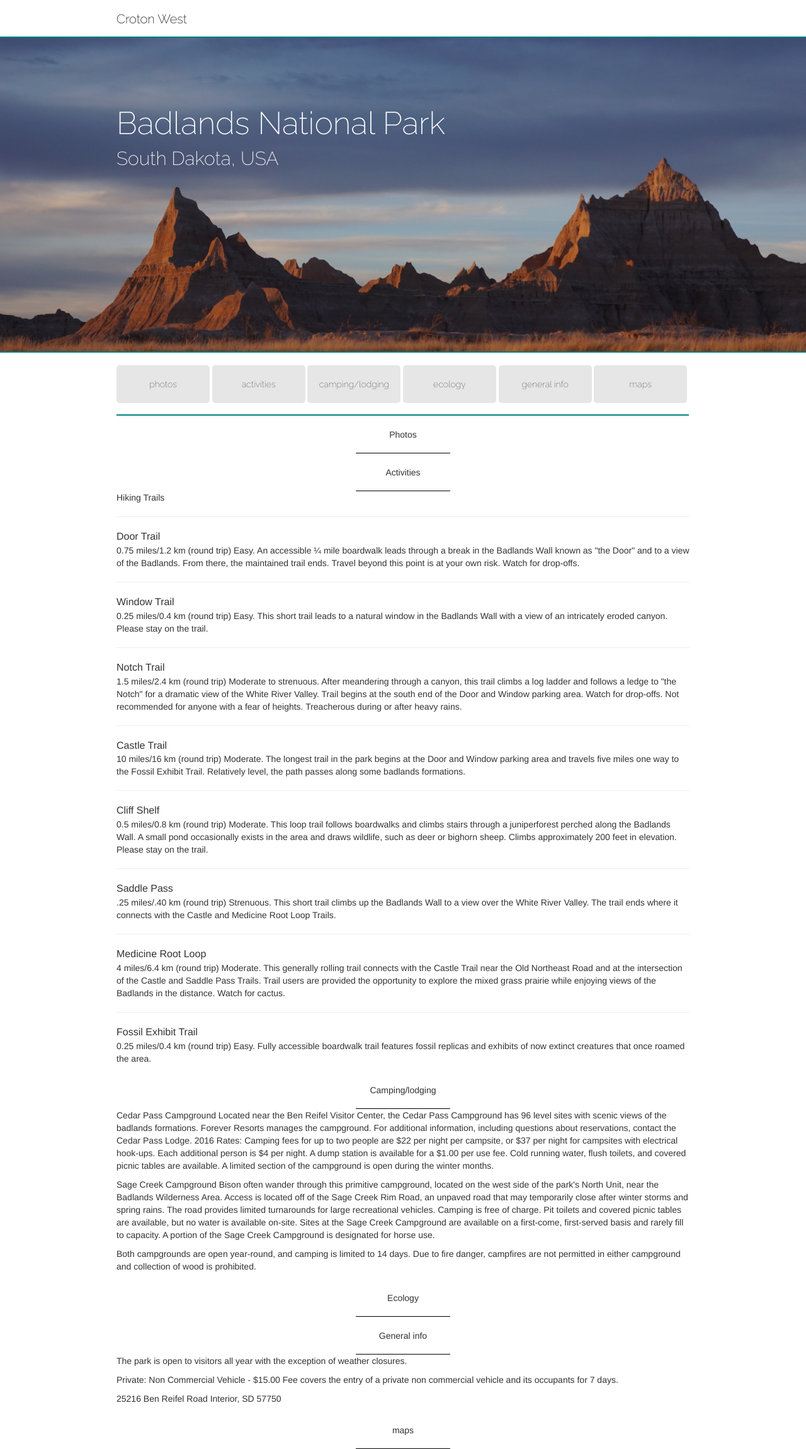
After one commit to alexbeer/crotonwest, a Rails app: page /guideexample in a window 1280 px wide. The commit adds this page. Shown: the whole page at 63% size. Run offline with Rails 7, Linux system fonts and the light colour scheme; style sheets or scripts are compiled from the project's sources; some libraries are stand-ins or nearby versions.

Commit message:
trying to sync

```diff
--- a/app/assets/stylesheets/application.css
+++ b/app/assets/stylesheets/application.css
@@ -17,6 +17,11 @@
    margin:0;
    background-color: white;
    min-width: 910px;
+   font-family: raleway ;
+ }
+ .body_squeeze{
+   margin:auto;
+   width:910px;
  }
  #navbar{
    height:60px;
--- /dev/null
+++ b/app/assets/stylesheets/bootstrap_and_customization.css.scss
@@ -0,0 +1,14 @@
+
+
+
+
+
+
+
+
+
+
+
+
+
+@import 'bootstrap';
--- a/app/assets/stylesheets/galleries.css
+++ b/app/assets/stylesheets/galleries.css
@@ -11,7 +11,6 @@ text-align: center;
   font-family:helvetica;
   opacity:.7;
 }
-
 .photo{
   max-width:910px;
   max-height:94vh;
--- a/app/assets/stylesheets/storyguides.css
+++ b/app/assets/stylesheets/storyguides.css
@@ -13,10 +13,6 @@
   text-decoration: none;
   font-size:26px;
 }
-
-
-
-
 .story_pages_title{
   width:910px;
   font-size:24px;
@@ -25,3 +21,62 @@
   line-height: 100px;
   font-family: raleway;
 }
+.guide_title{
+  width:910px;
+  color:white;
+  font-size:50px;
+  margin:auto;
+  padding-top: 100px;
+}
+.guide_title_location{
+  font-size:30px;
+  width:910px;
+  margin: auto;
+  color:white;
+
+}
+.guide_title_image{
+  background-image: url(badlandsbg.jpg);
+  background-size:cover;
+  height:500px;
+  border-bottom:2px solid teal;
+}
+.guide_navbar{
+  width:909px;
+  height:100px;
+  border-bottom:2px solid teal;
+
+}
+
+.guide_nav{
+  margin-top:20px;
+  height:60px;
+  line-height: 60px;
+  color:rgba(0,0,0,.6);
+  width:148px;
+  text-align: center;
+  background-color:rgba(230,230,230,1.0);
+  display: inline-block;
+  border-radius:5px;
+
+}
+.guide_nav:hover{
+  background-color:black;
+  color:white;
+}
+.guide_topic{
+  width:100%;
+  font-family: helvetica;
+}
+.guide_topic_title{
+  height:60px;
+  line-height: 60px;
+  margin:auto;
+  text-align: center;
+  width:150px;
+  border-bottom: 1px solid black;
+}
+
+.trail_name{
+  font-size:16px;
+}
--- /dev/null
+++ b/app/views/pages/guideexample.html.erb
@@ -0,0 +1,102 @@
+
+
+<div class="guide_title_image">
+  <div class="guide_title">Badlands National Park</div>
+  <div class="guide_title_location">South Dakota, USA</div>
+</div>
+<div class="body_squeeze">
+  <div class="guide_navbar">
+    <a href="#photos"><div class="guide_nav">photos</div></a>
+    <a href="#activities"><div class="guide_nav">activities</div></a>
+    <a href="#camping_lodging"><div class="guide_nav">camping/lodging</div></a>
+    <a href="#ecology"><div class="guide_nav">ecology</div></a>
+    <a href="#general_info"><div class="guide_nav">general info</div></a>
+    <a href="#maps"><div class="guide_nav">maps</div></a>
+  </div>
+
+  <div class="guide_topic" id="activities">
+
+    <div class="guide_topic" id="photos">
+      <div class="guide_topic_title">Photos</div>
+    </div>
+
+
+    <div class="guide_topic_title">Activities</div>
+
+    <p>Hiking Trails
+<hr>
+<div class="trail_name">Door Trail</div>
+0.75 miles/1.2 km (round trip)
+Easy. An accessible ¼ mile boardwalk leads through a break in the Badlands Wall known as "the Door" and to a view of the Badlands. From there, the maintained trail ends. Travel beyond this point is at your own risk. Watch for drop-offs.
+
+<hr>
+<div class="trail_name">Window Trail</div>
+0.25 miles/0.4 km (round trip)
+Easy. This short trail leads to a natural window in the Badlands Wall with a view of an intricately eroded canyon. Please stay on the trail.
+<hr>
+<div class="trail_name">Notch Trail</div>
+1.5 miles/2.4 km (round trip)
+Moderate to strenuous. After meandering through a canyon, this trail climbs a log ladder and follows a ledge to "the Notch" for a dramatic view of the White River Valley. Trail begins at the south end of the Door and Window parking area. Watch for drop-offs. Not recommended for anyone with a fear of heights. Treacherous during or after heavy rains.
+<hr>
+<div class="trail_name">Castle Trail</div>
+10 miles/16 km (round trip)
+Moderate. The longest trail in the park begins at the Door and Window parking area and travels five miles one way to the Fossil Exhibit Trail. Relatively level, the path passes along some badlands formations.
+<hr>
+<div class="trail_name">Cliff Shelf</div>
+0.5 miles/0.8 km (round trip)
+Moderate. This loop trail follows boardwalks and climbs stairs through a juniperforest perched along the Badlands Wall. A small pond occasionally exists in the area and draws wildlife, such as deer or bighorn sheep. Climbs approximately 200 feet in elevation. Please stay on the trail.
+<hr>
+<div class="trail_name">Saddle Pass</div>
+.25 miles/.40 km (round trip)
+Strenuous. This short trail climbs up the Badlands Wall to a view over the White River Valley. The trail ends where it connects with the Castle and Medicine Root Loop Trails.
+<hr>
+<div class="trail_name">Medicine Root Loop</div>
+4 miles/6.4 km (round trip)
+Moderate. This generally rolling trail connects with the Castle Trail near the Old Northeast Road and at the intersection of the Castle and Saddle Pass Trails. Trail users are provided the opportunity to explore the mixed grass prairie while enjoying views of the Badlands in the distance. Watch for cactus.
+<hr>
+<div class="trail_name">Fossil Exhibit Trail</div>
+0.25 miles/0.4 km (round trip)
+Easy. Fully accessible boardwalk trail features fossil replicas and exhibits of now extinct creatures that once roamed the area. </p>
+
+
+  </div>
+  <div class="guide_topic" id="camping_lodging">
+    <div class="guide_topic_title">Camping/lodging</div>
+
+    <p>Cedar Pass Campground
+    Located near the Ben Reifel Visitor Center, the Cedar Pass Campground has 96 level sites with scenic views of the badlands formations. Forever Resorts manages the campground. For additional information, including questions about reservations, contact the Cedar Pass Lodge.
+    2016 Rates: Camping fees for up to two people are $22 per night per campsite, or $37 per night for campsites with electrical hook-ups. Each additional person is $4 per night. A dump station is available for a $1.00 per use fee. Cold running water, flush toilets, and covered picnic tables are available.
+    A limited section of the campground is open during the winter months.</p>
+
+    <p>Sage Creek Campground
+
+    Bison often wander through this primitive campground, located on the west side of the park's North Unit, near the Badlands Wilderness Area. Access is located off of the Sage Creek Rim Road, an unpaved road that may temporarily close after winter storms and spring rains. The road provides limited turnarounds for large recreational vehicles. Camping is free of charge. Pit toilets and covered picnic tables are available, but no water is available on-site. Sites at the Sage Creek Campground are available on a first-come, first-served basis and rarely fill to capacity. A portion of the Sage Creek Campground is designated for horse use.</p>
+
+    <p>Both campgrounds are open year-round, and camping is limited to 14 days. Due to fire danger, campfires are not permitted in either campground and collection of wood is prohibited.</p>
+
+
+  </div>
+  <div class="guide_topic" id="ecology">
+    <div class="guide_topic_title">Ecology</div>
+  </div>
+
+  <div class="guide_topic" id="general_info">
+    <div class="guide_topic_title">General info</div>
+    <p>The park is open to visitors all year with the exception of weather closures.</p>
+
+    <p>Private: Non Commercial Vehicle - $15.00
+Fee covers the entry of a private non commercial vehicle and its occupants for 7 days.</p>
+
+<p>25216 Ben Reifel Road
+Interior, SD 57750 </p>
+
+
+
+
+  </div>
+  <div class="guide_topic" id="maps">
+    <div class="guide_topic_title">maps</div>
+  </div>
+
+
+</div>
--- a/config/routes.rb
+++ b/config/routes.rb
@@ -16,6 +16,8 @@ Rails.application.routes.draw do
   get "stories" => "pages#stories"
 
   get "guides" => "pages#guides"
+
+  get "guideexample" => "pages#guideexample"
   # The priority is based upon order of creation: first created -> highest priority.
   # See how all your routes lay out with "rake routes".
 
```
Also changed, not shown: Gemfile, Gemfile.lock, app/assets/images/badlandsbg.jpg (added).
